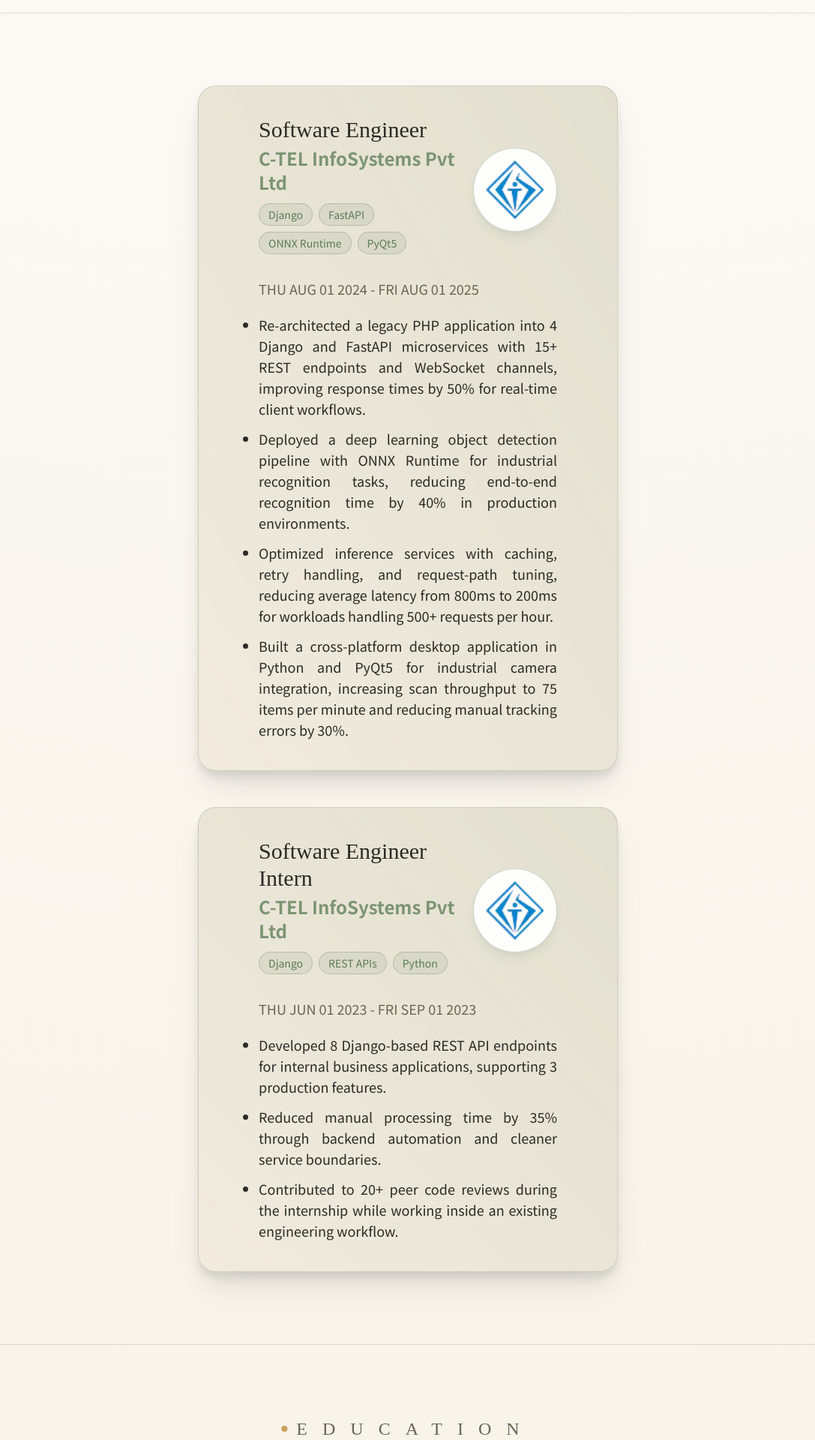
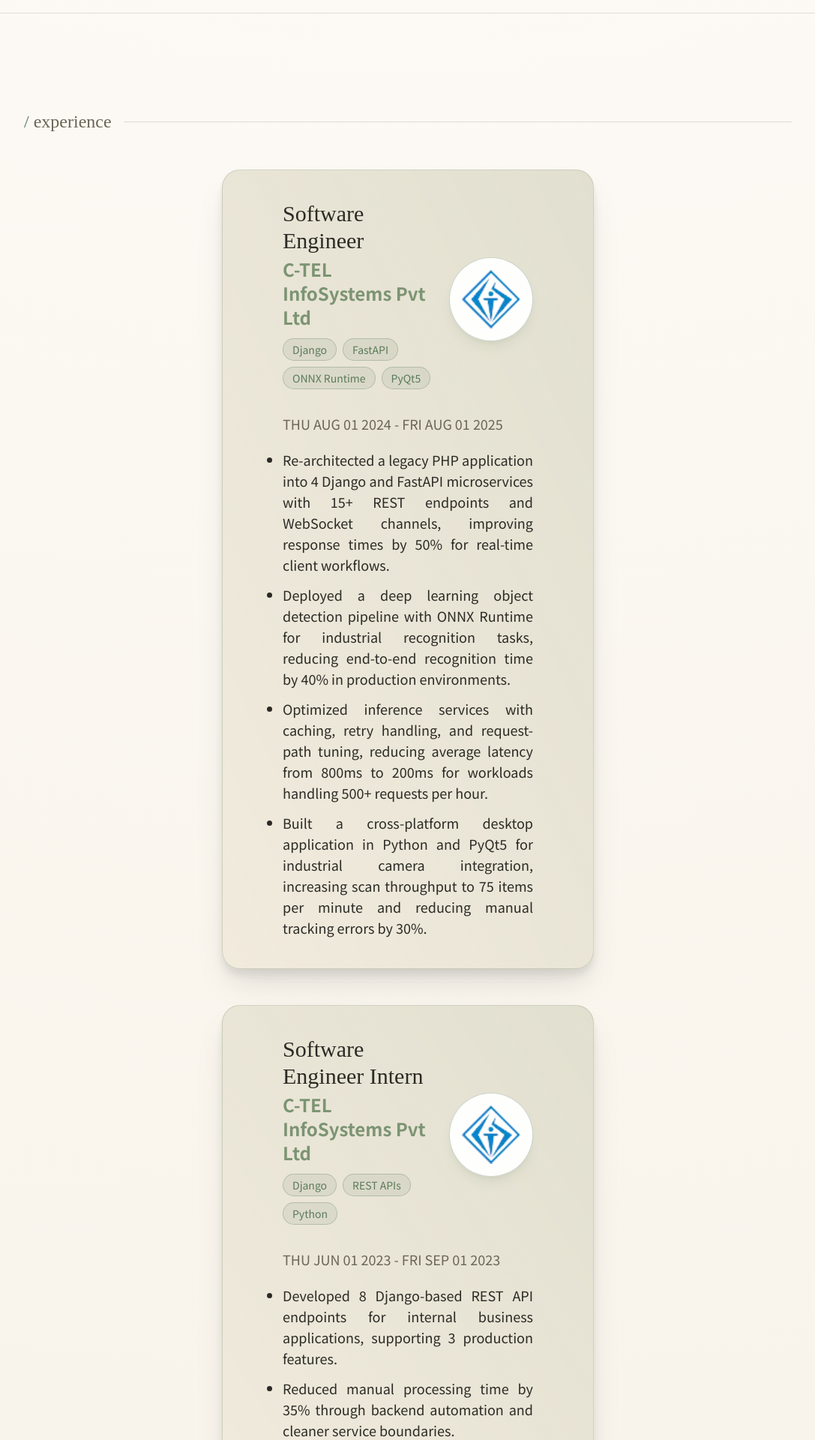
Before and after one commit to chetank03/portfolioWebsite, a Next.js app: page / in a window 1280 px wide. Shown: the part 1720-3640 px from the top of the page at 75% size, without its empty margins (96-1183 px from the left). Built offline with nearby package versions, Linux system fonts and the light colour scheme.

Commit message:
Convert Experience and Education to natural height with SectionHeading

```diff
--- a/components/Education.tsx
+++ b/components/Education.tsx
@@ -2,6 +2,7 @@ import { motion } from "framer-motion";
 import Image from "next/image";
 import React from "react";
 import { Education as EducationType } from "../typings";
+import SectionHeading from "./SectionHeading";
 
 type Props = { education: EducationType[] };
 
@@ -19,17 +20,11 @@ export default function Education({ education }: Props) {
       initial={{ opacity: 0 }}
       whileInView={{ opacity: 1 }}
       transition={{ duration: 1.5 }}
-      className="min-h-screen flex relative flex-col text-center max-w-7xl px-12 py-24 justify-center mx-auto items-center md:px-16"
+      className="mx-auto flex max-w-6xl flex-col px-12 py-24 md:px-16 md:py-32"
     >
-      <h3 className="absolute top-20 md:top-24 flex items-center gap-3 uppercase tracking-[20px] text-grayColor text-xl md:text-2xl left-1/2 -translate-x-1/2 font-serif">
-        <span
-          className="inline-block h-2 w-2 rounded-full bg-yellowColor"
-          aria-hidden="true"
-        />
-        Education
-      </h3>
+      <SectionHeading label="education" />
 
-      <div className="grid w-full max-w-6xl gap-6 md:grid-cols-2 mt-16">
+      <div className="grid w-full gap-6 md:grid-cols-2">
         {education
           .slice()
           .sort(
--- a/components/WorkExperience.tsx
+++ b/components/WorkExperience.tsx
@@ -2,6 +2,7 @@ import { motion } from "framer-motion";
 import React from "react";
 import { Experience } from "../typings";
 import ExperienceCard from "./ExperienceCard";
+import SectionHeading from "./SectionHeading";
 
 type Props = { experiences: Experience[] };
 
@@ -11,18 +12,12 @@ export default function WorkExperience({ experiences }: Props) {
       initial={{ opacity: 0 }}
       animate={{ opacity: 1 }}
       transition={{ duration: 1.5 }}
-      className="relative flex min-h-screen flex-col items-center justify-center px-12 py-24 text-left md:px-16"
+      className="mx-auto flex max-w-6xl flex-col px-12 py-24 text-left md:px-16 md:py-32"
     >
-      <h3 className="absolute top-20 md:top-24 flex items-center gap-3 uppercase tracking-[20px] text-grayColor text-xl md:text-2xl font-serif">
-        <span
-          className="inline-block h-2 w-2 rounded-full bg-yellowColor"
-          aria-hidden="true"
-        />
-        Experience
-      </h3>
+      <SectionHeading label="experience" />
 
       {/* Experience cards */}
-      <div className="flex w-full max-w-6xl flex-col flex-wrap items-stretch justify-center gap-12 md:flex-row">
+      <div className="flex w-full flex-col flex-wrap items-stretch justify-center gap-12 md:flex-row">
         {experiences
           ?.slice() // make a shallow copy so we don't mutate the original array
           .sort(
```
